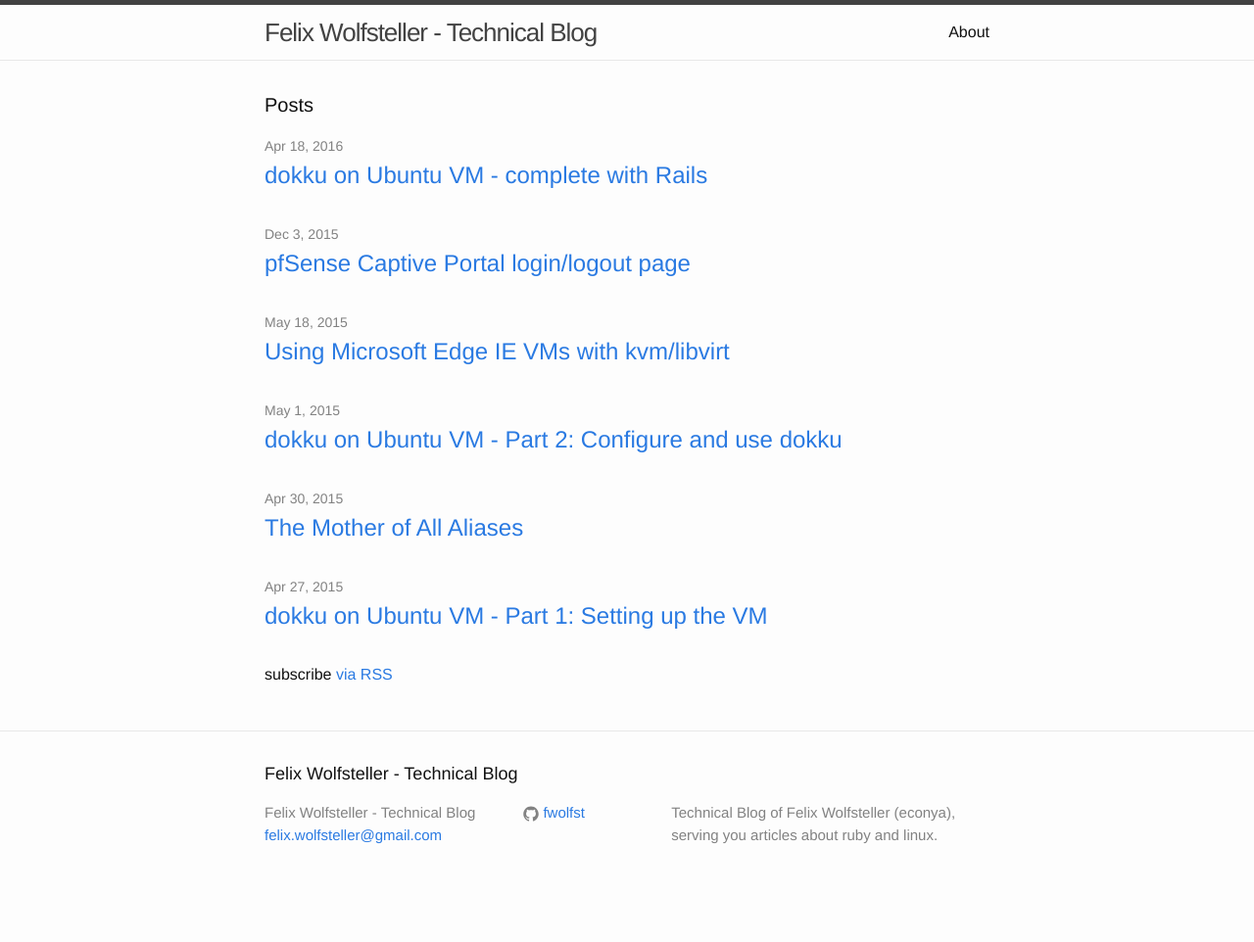
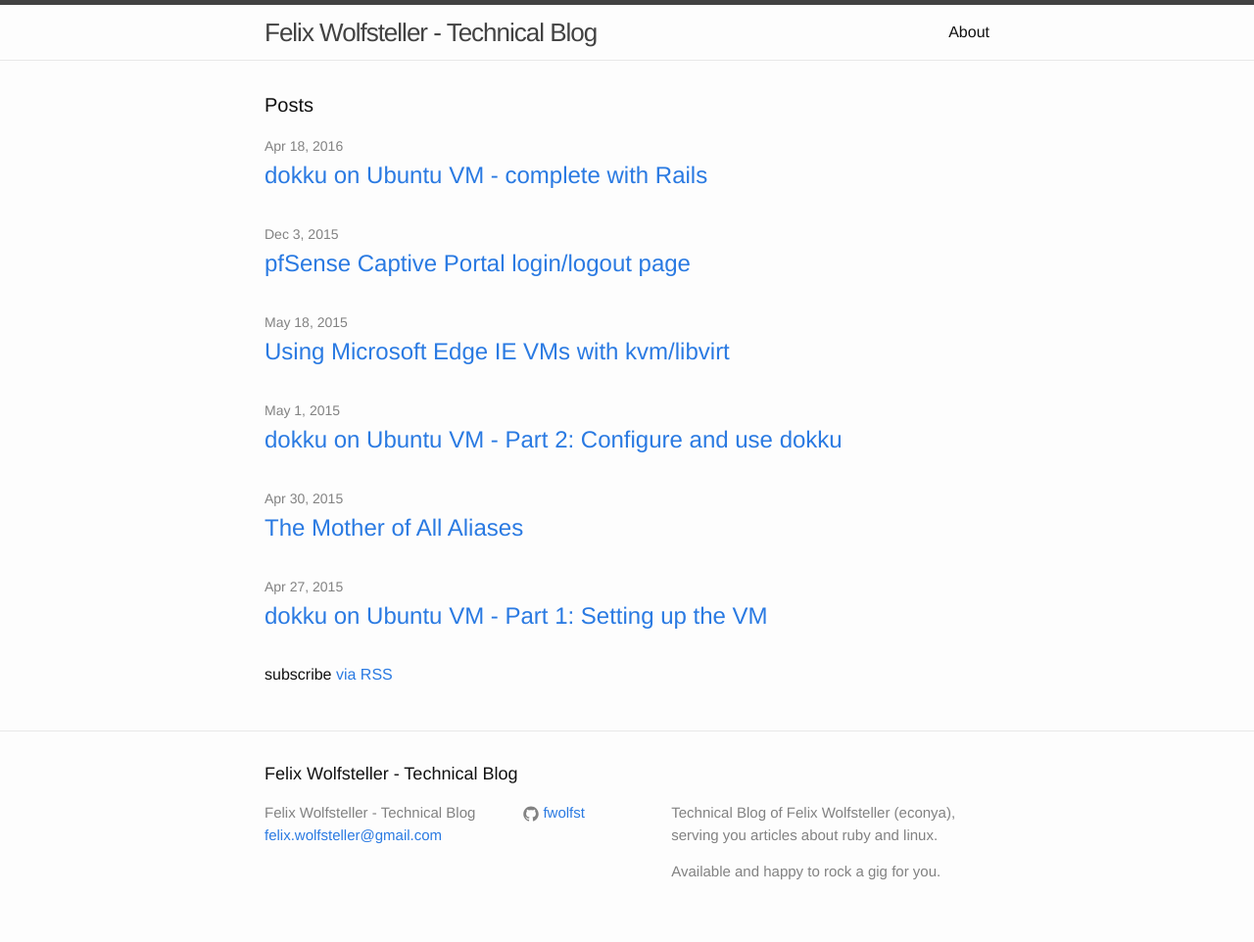
Before and after one commit to fwolfst/fwolfst.github.io, a Jekyll site: the page built from index.html, in a window 1280 px wide. Shown: the whole page at 98% size. Built offline with Jekyll 4.4.1, drawn with Linux system fonts in a browser that asks for light colours; before the commit the page ends 924 px from its top, so only the background shows below that.

Commit message:
available and happy to rock a gig for you.

```diff
--- a/_includes/footer.html
+++ b/_includes/footer.html
@@ -47,6 +47,7 @@
 
       <div class="footer-col  footer-col-3">
         <p class="text">{{ site.description }}</p>
+        <p class="text">Available and happy to rock a gig for you.</p>
       </div>
     </div>
 
```
